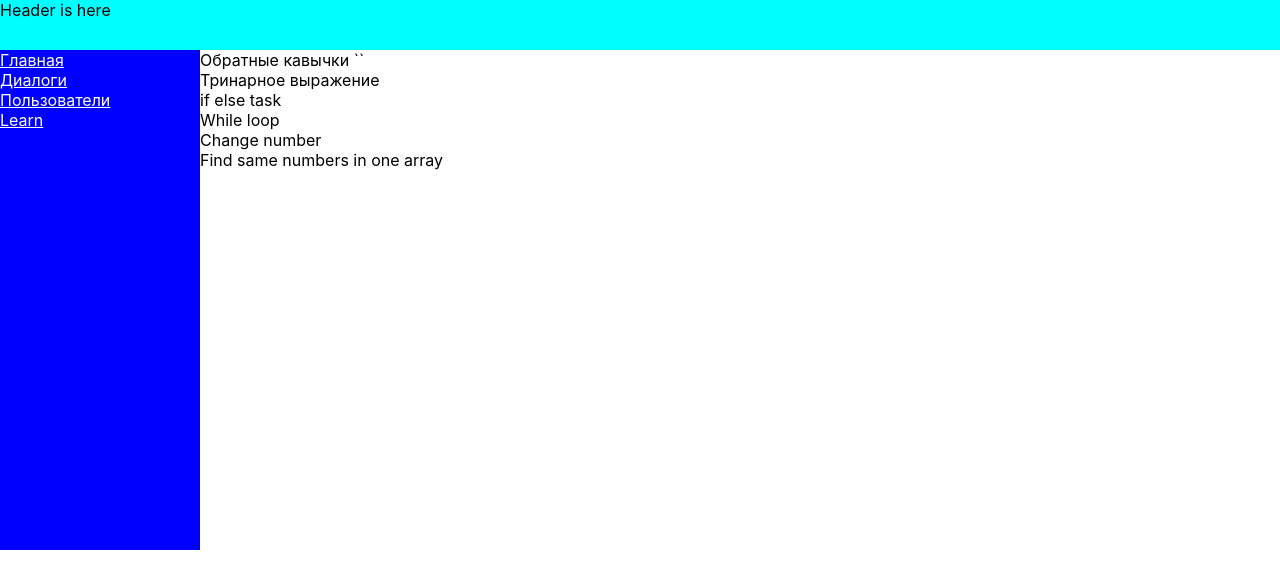
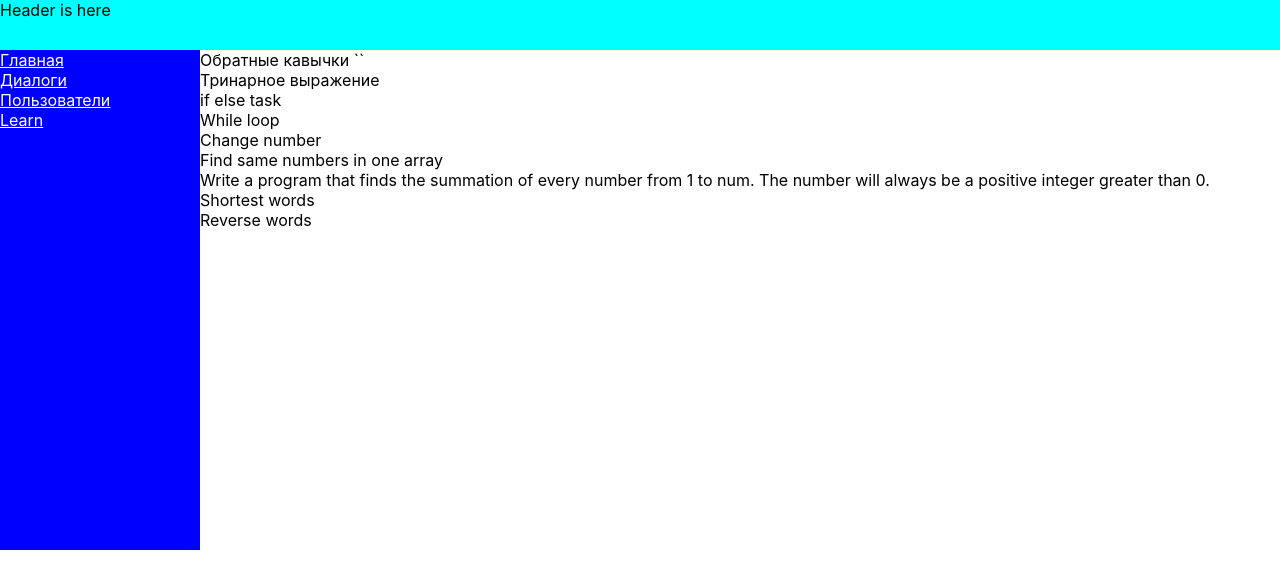
Before and after one commit to 1neye/react__learning1, a React (Create React App) app: page /LearnJS in a window 1280 px wide. Shown: the top 588 px of the page. Built offline with nearby package versions, Linux system fonts and the light colour scheme.

Commit message:
codewards practicing

```diff
--- a/src/components/LearnJs/LearnJs.jsx
+++ b/src/components/LearnJs/LearnJs.jsx
@@ -52,6 +52,40 @@ let LearnJs = () => {
         }
 
     }
+    let numPlusFunc = (num) => {
+        num = prompt('Num?')
+        let count = 1;
+        let result = 0;
+        while(num >= count) {
+            result += count
+            count ++
+        }
+        alert(result)
+    }
+
+    let shortWordsFunc = () => {
+        let words = 'loll kekkghj qweqweghj'
+        let s = words.split(' ')
+        let a = Infinity
+        for (let i = 0; i < s.length; i++) {
+            a = Math.min(s[i], a)
+            console.log(a)
+        }
+    }
+
+    let reverseWordsFunc = () => {
+        let word = 'Anime';
+        let arr = []
+        let result = '';
+        for (let i = 0; i < word.length; i++) {
+            arr.push(word[i])
+        }
+        while (result.length < word.length) {
+            result += arr.pop();
+        }
+        console.log(result)
+
+    }
     return (
         <div>
             <span onClick={() => alert(`Privet ${name}`)}> Обратные кавычки ``</span>
@@ -60,6 +94,9 @@ let LearnJs = () => {
             <div onClick={() => whileFunc()}>While loop</div>
             <div onClick={() => changeNumFunc()}>Change number</div>
             <div onClick={() => equalNumbersFunc()}>Find same numbers in one array</div>
+            <div onClick={() => numPlusFunc()}>Write a program that finds the summation of every number from 1 to num. The number will always be a positive integer greater than 0.</div>
+            <div onClick={() => shortWordsFunc()}>Shortest words</div>
+            <div onClick={() => reverseWordsFunc()}>Reverse words</div>
         </div>
     )
 }
```
Also changed, not shown: 1 other file (tests, documents, lock files or other folders).
